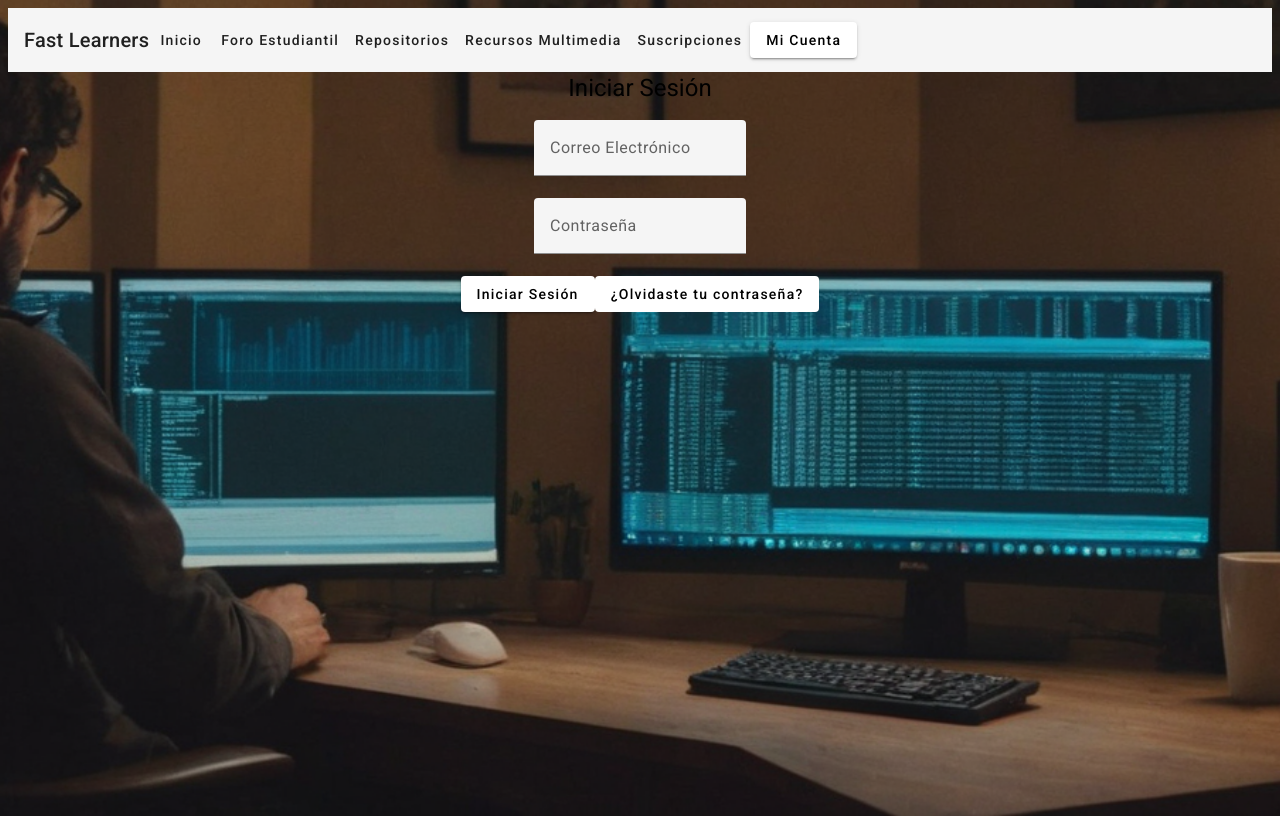
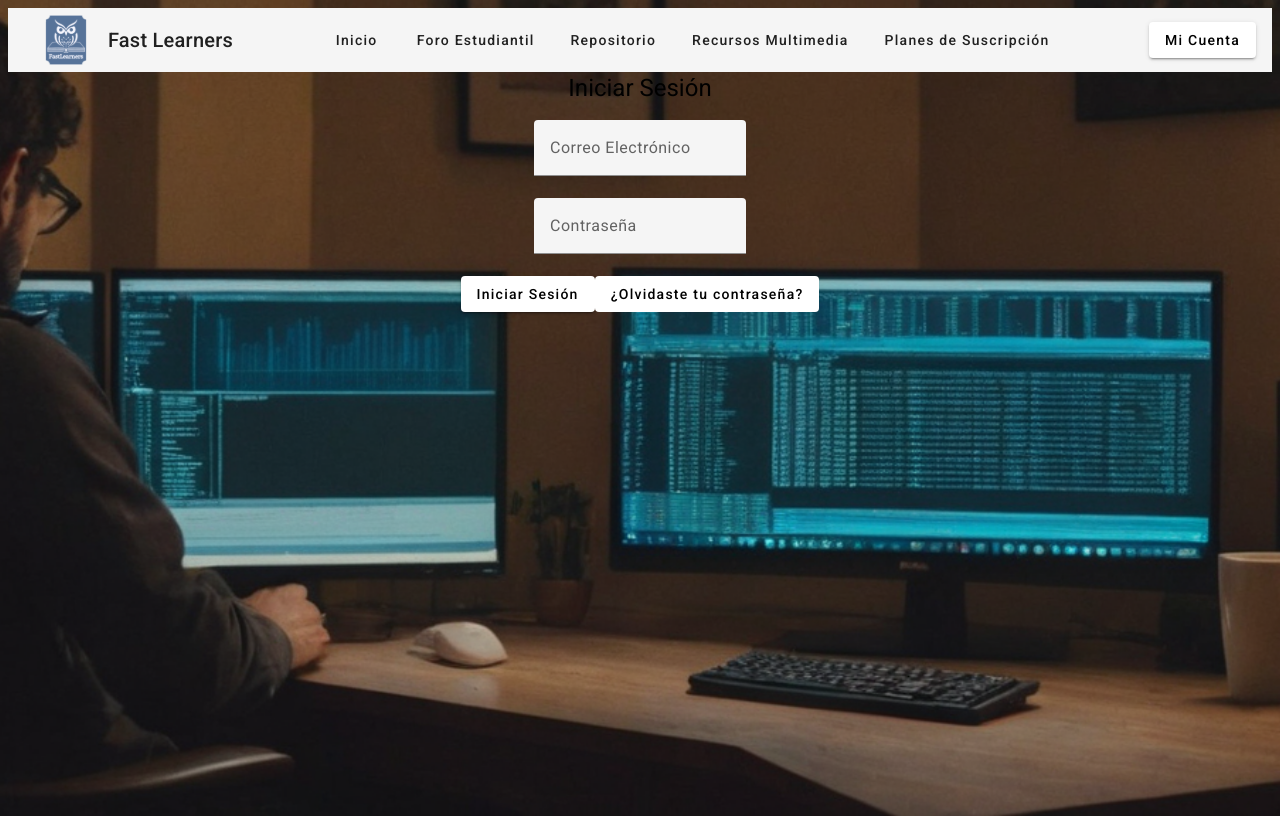
Before and after one commit to AplicacionesOpenSource-SW58/FastLearners-Frontend-Web-App, an Angular app: page /home in a window 1280 px wide. Built offline with nearby package versions, Linux system fonts and the light colour scheme.

Commit message:
fix: fixed routes

```diff
--- a/src/app/app-routing.module.ts
+++ b/src/app/app-routing.module.ts
@@ -7,9 +7,9 @@ import { MultimediaComponent } from "./public/pages/multimedia/multimedia.compon
 import { SubscriptionsComponent } from "./public/pages/subscriptions/subscriptions.component";
 import { UserAccountComponent } from "./public/pages/user-account/user-account.component";
 
-const routes: Routes = [
+export const routes: Routes = [
+  { path: '', redirectTo: 'home', pathMatch: 'full' },
   { path: 'home', component: SignInComponent },
-  { path: '', redirectTo: 'home', pathMatch: 'full' },
   { path: 'forum', component: ForumComponent },
   { path: 'repos', component: ReposComponent },
   { path: 'multimedia', component: MultimediaComponent },
--- a/src/app/components/custom-toolbar/custom-toolbar.component.css
+++ b/src/app/components/custom-toolbar/custom-toolbar.component.css
@@ -0,0 +1,12 @@
+.spacer {
+  flex: 1;
+}
+
+.toolbar-button {
+  margin: 10px;
+}
+
+.logo-toolbar{
+  height: 50px;
+  margin: 15px;
+}
--- a/src/app/components/custom-toolbar/custom-toolbar.component.html
+++ b/src/app/components/custom-toolbar/custom-toolbar.component.html
@@ -1,9 +1,12 @@
 <mat-toolbar class="spacer">
+  <img src="/assets/Logo.svg" alt="logo-toolbar" class="logo-toolbar">
   <h1>Fast Learners</h1>
-  <div class="mat-spacer"></div>
-  <a mat-button *ngFor="let option of toolbar_options"
-     [routerLink]="option.path">{{ option.title }}
-  </a>
+  <div class="spacer"></div>
+  <a mat-button [routerLink]="home_button.path" class="toolbar-button">{{home_button.title}}</a>
+  <a mat-button [routerLink]="forum_button.path" class="toolbar-button">{{forum_button.title}}</a>
+  <a mat-button [routerLink]="repos_button.path" class="toolbar-button">{{repos_button.title}}</a>
+  <a mat-button [routerLink]="multimedia_button.path" class="toolbar-button">{{multimedia_button.title}}</a>
+  <a mat-button [routerLink]="subscriptions_button.path" class="toolbar-button">{{subscriptions_button.title}}</a>
   <span class="spacer"></span>
   <a mat-raised-button [routerLink]="account_button.path">{{account_button.title}}</a>
 </mat-toolbar>
--- a/src/app/components/custom-toolbar/custom-toolbar.component.ts
+++ b/src/app/components/custom-toolbar/custom-toolbar.component.ts
@@ -1,4 +1,5 @@
 import { Component } from '@angular/core';
+import { routes } from '../../app-routing.module';
 
 @Component({
   selector: 'app-custom-toolbar',
@@ -6,12 +7,10 @@ import { Component } from '@angular/core';
   styleUrls: ['./custom-toolbar.component.css']
 })
 export class CustomToolbarComponent {
-  toolbar_options = [
-    { path: '/home', title: 'Inicio'},
-    { path: '/forum', title: 'Foro Estudiantil' },
-    { path: '/repos', title: 'Repositorios' },
-    { path: '/multimedia', title: 'Recursos Multimedia' },
-    { path: '/subscriptions', title: 'Suscripciones' }
-  ];
+  home_button = { path: '/home', title: 'Inicio'}
+  forum_button = { path: '/forum', title: 'Foro Estudiantil'}
+  repos_button = { path: '/repos', title: 'Repositorio'}
+  multimedia_button = { path: '/multimedia', title: 'Recursos Multimedia'}
+  subscriptions_button = { path: '/subscriptions', title: 'Planes de Suscripción'}
   account_button = { path: '/account', title: 'Mi Cuenta' };
 }
```
